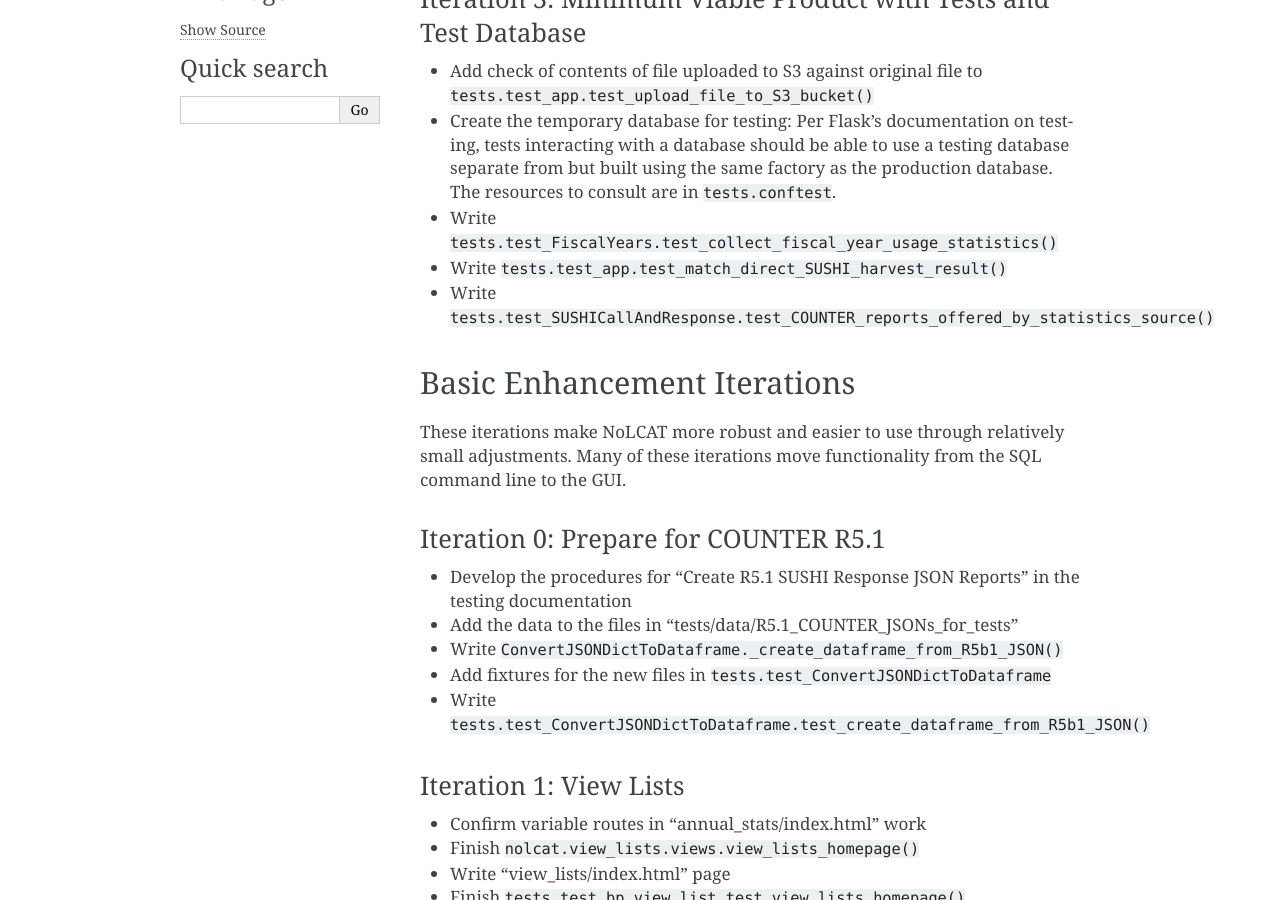
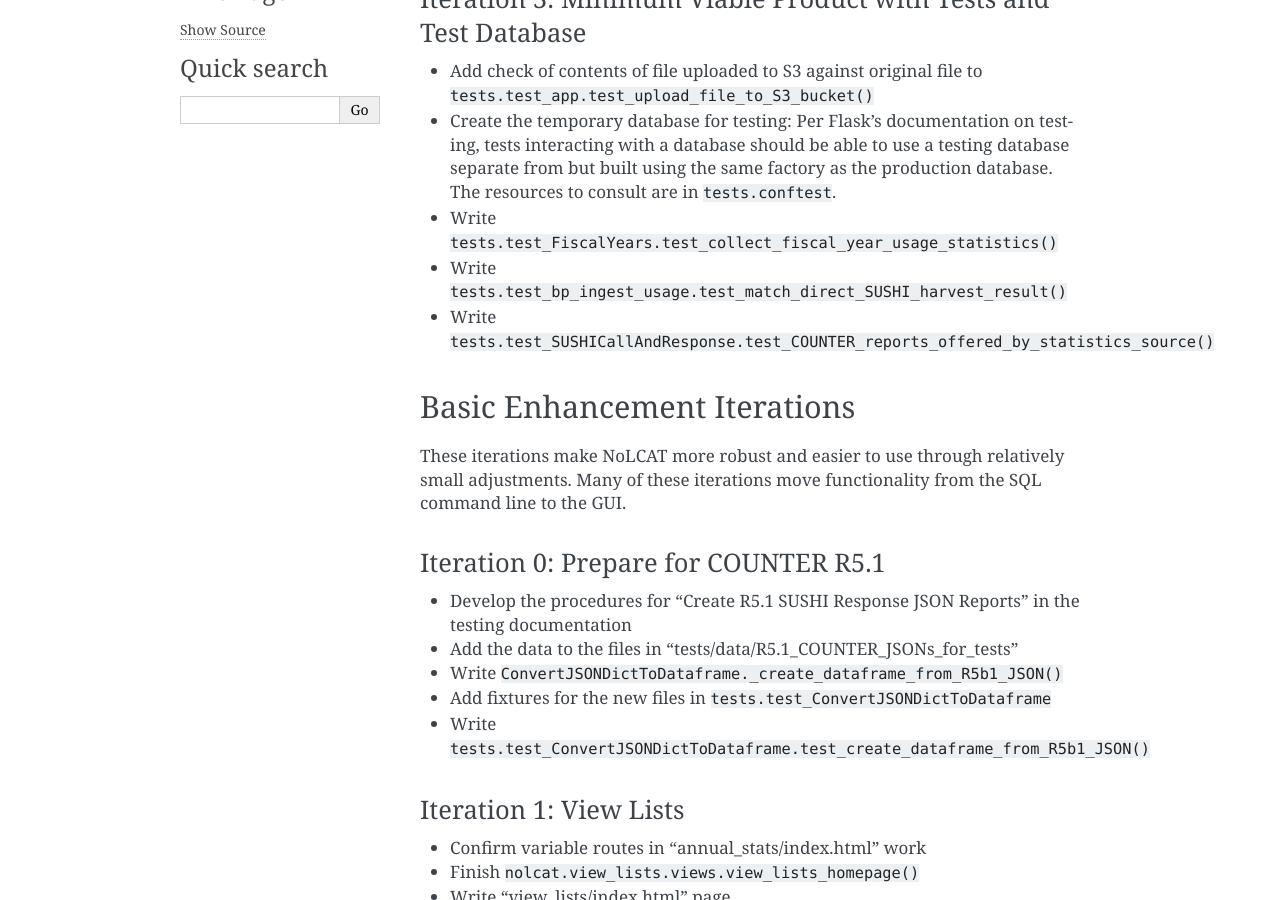
Before and after one commit to ereiskind/nolcat, a Sphinx documentation site: the page built from docs/source/roadmap.rst, in a window 1280 px wide and 900 px high, scrolled down 1560 px. Built offline with Sphinx 7.4.7, drawn with Linux system fonts in a browser that asks for light colours.

Commit message:
Move `test_match_direct_SUSHI_harvest_result()`

```diff
--- a/docs/source/roadmap.rst
+++ b/docs/source/roadmap.rst
@@ -25,7 +25,7 @@
 * Add check of contents of file uploaded to S3 against original file to ``tests.test_app.test_upload_file_to_S3_bucket()``
 * Create the temporary database for testing: Per Flask's documentation on testing, tests interacting with a database should be able to use a testing database separate from but built using the same factory as the production database. The resources to consult are in ``tests.conftest``.
 * Write ``tests.test_FiscalYears.test_collect_fiscal_year_usage_statistics()``
-* Write ``tests.test_app.test_match_direct_SUSHI_harvest_result()``
+* Write ``tests.test_bp_ingest_usage.test_match_direct_SUSHI_harvest_result()``
 * Write ``tests.test_SUSHICallAndResponse.test_COUNTER_reports_offered_by_statistics_source()``
 
 Basic Enhancement Iterations
```
Also changed, not shown: 2 other files.
